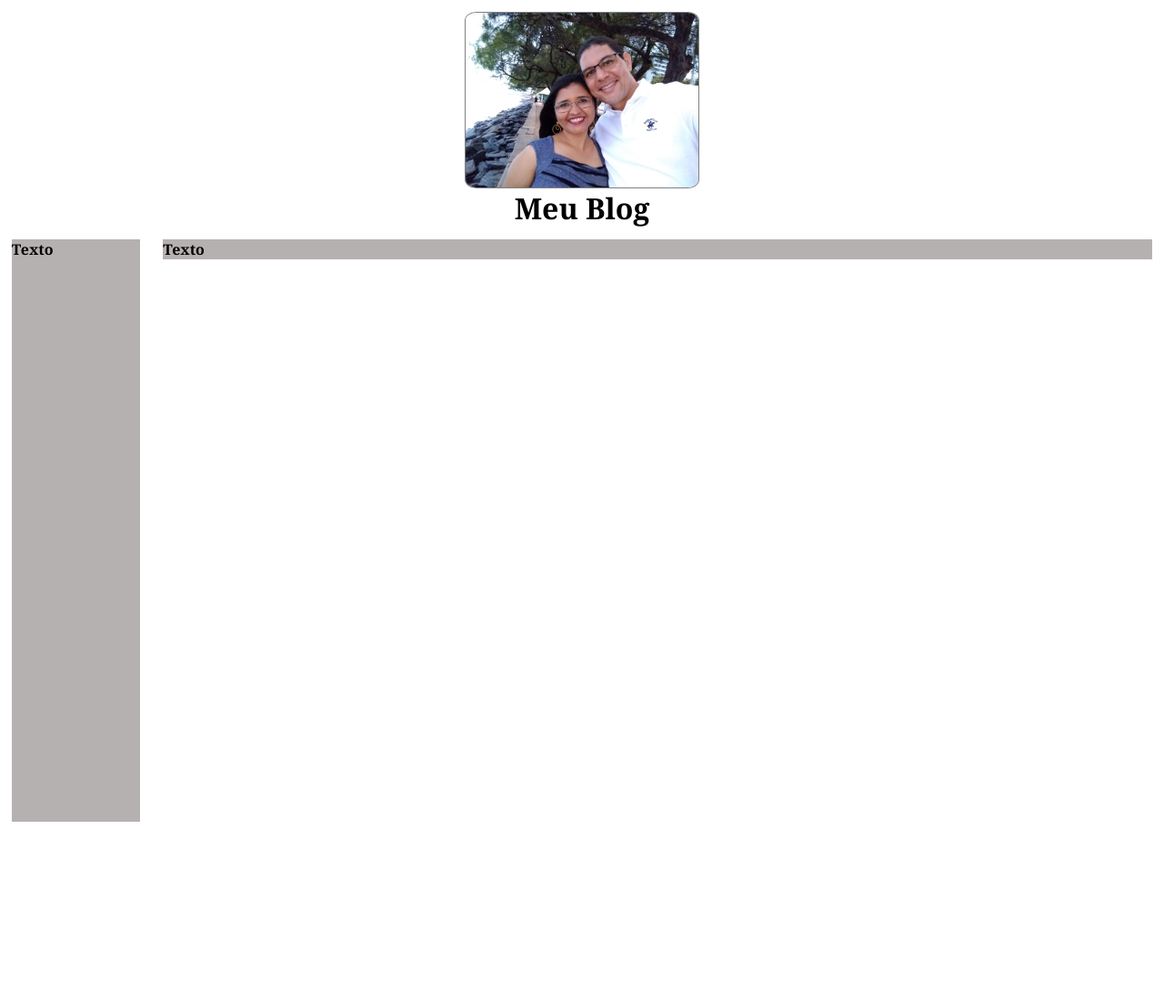
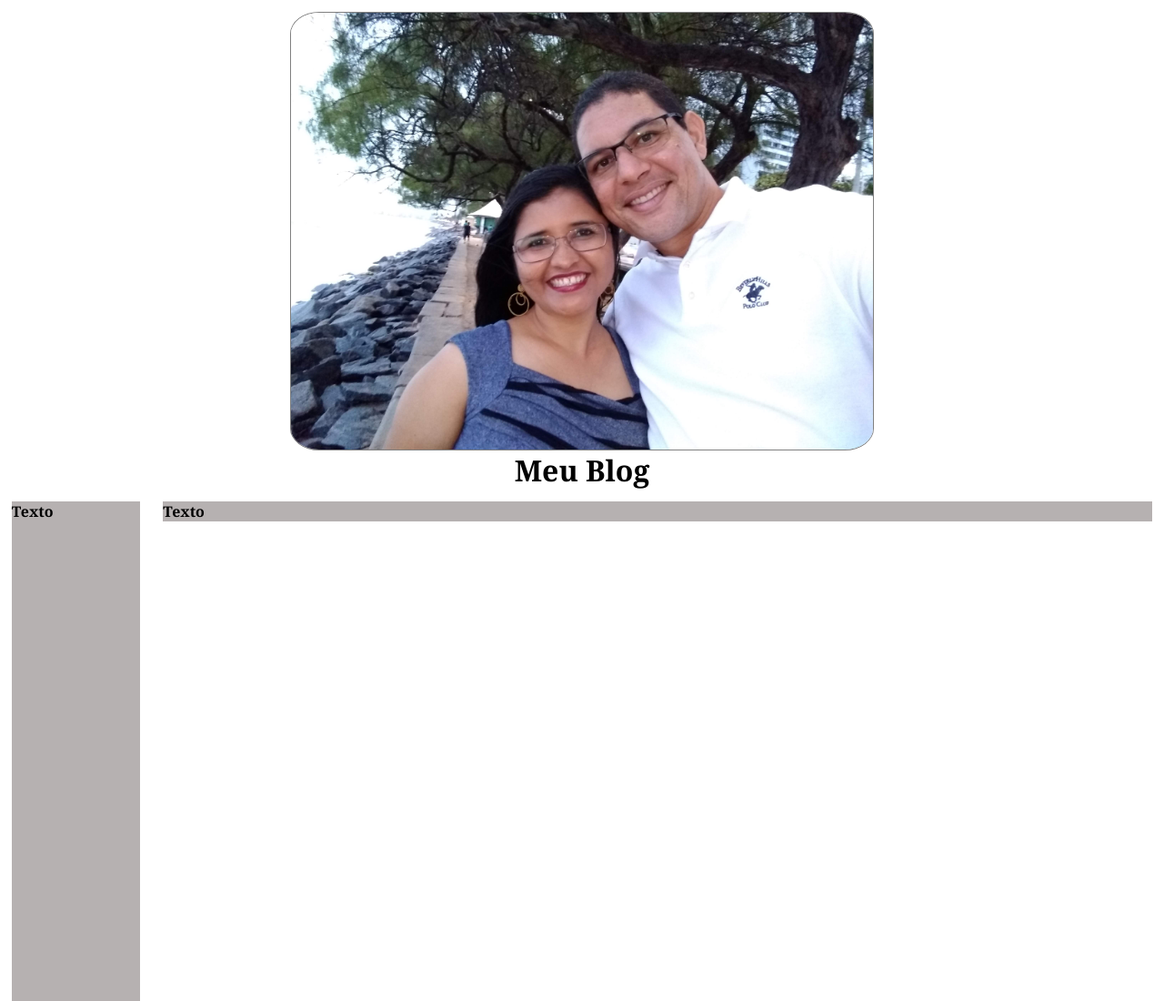
Before and after one commit to carlosmagno/blog, a plain HTML site: page index.html in a window 1280 px wide. Shown: the top 1100 px of the page at 91% size. Before the commit the page ends 915 px from the top, so only its background shows below. Drawn offline with Linux system fonts and the light colour scheme.

Commit message:
Update style.css

```diff
--- a/style.css
+++ b/style.css
@@ -17,8 +17,7 @@ h1 {
 
 img {
     display: block;
-    width: 20vw;
-
+    max-width: 50%;
     border-radius: 5%;
     margin-top: 1vw;
     border: 1px solid gray;
```
